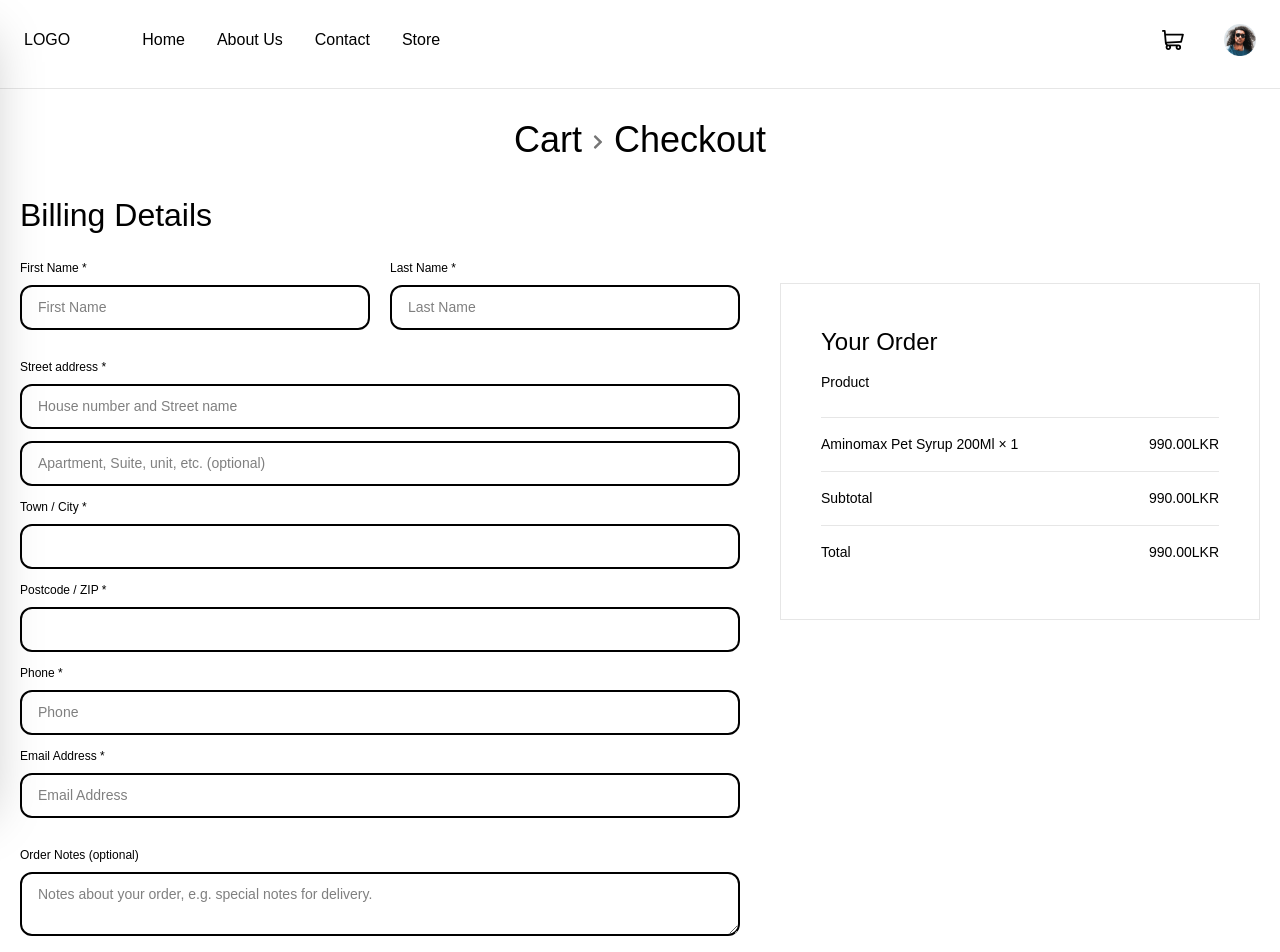
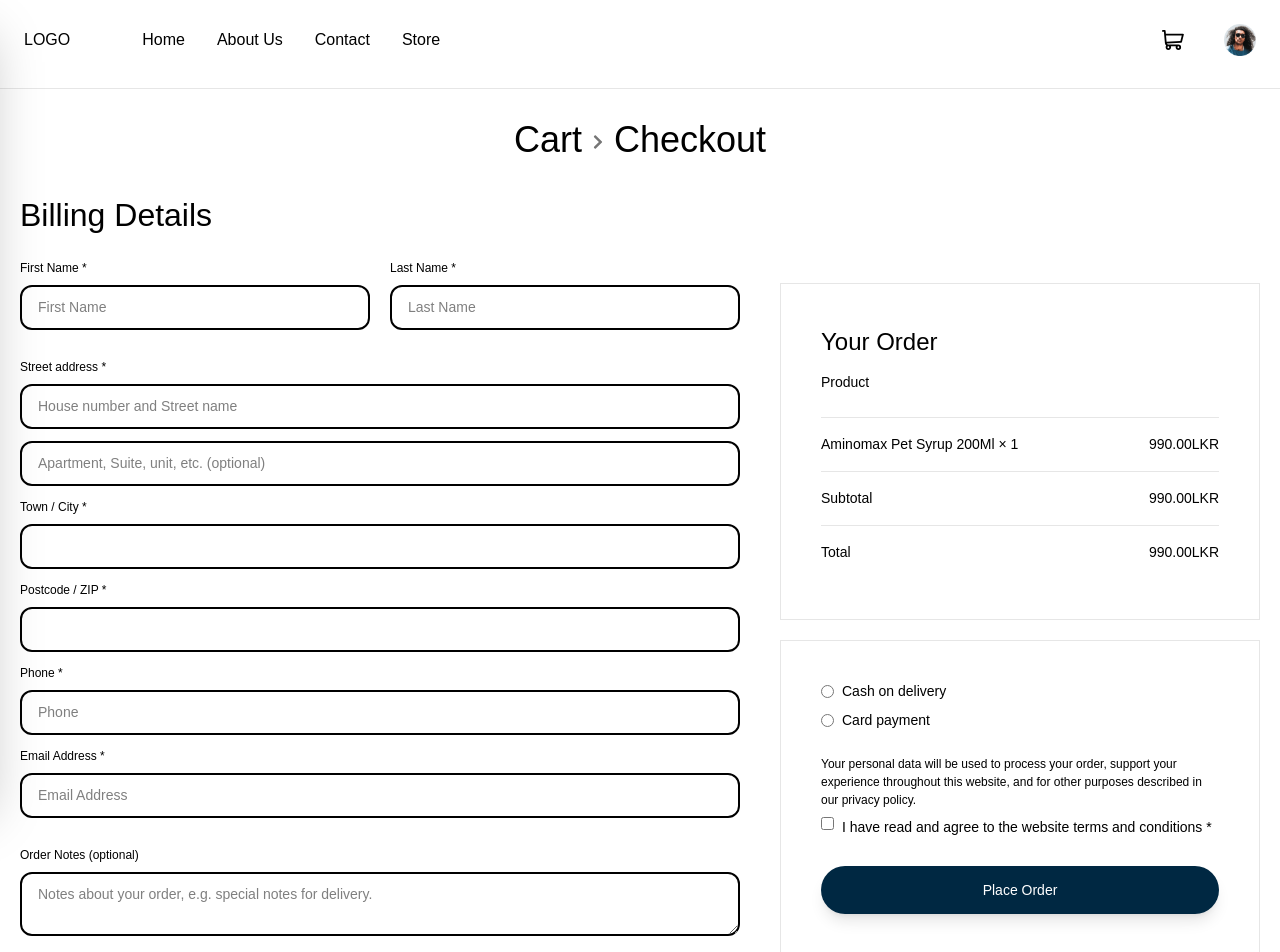
Before and after one commit to ItzNadeesH/Stray-Animal-Adoption-and-Care-Platform, a React (Create React App) app in the folder frontend/: page /checkout in a window 1280 px wide. Shown: the top 952 px of the page. Built offline with nearby package versions, Linux system fonts and the light colour scheme; the HTML template or start-up script is replaced by a standard one.

Commit message:
Create payment method component

```diff
--- /dev/null
+++ b/frontend/src/components/checkout/PaymentMethod.js
@@ -0,0 +1,53 @@
+import React from 'react';
+
+const PaymentMethod = () => {
+  return (
+    <>
+      <div className="p-5 lg:p-10 mt-5 border border-[#e6e6e6]">
+        <div className="flex items-center mb-2">
+          <input
+            className="mr-2 cursor-pointer"
+            type="radio"
+            name="paymentmethod"
+            id="cash"
+          />
+          <label className="text-[14px] cursor-pointer" htmlFor="cash">
+            Cash on delivery
+          </label>
+        </div>
+        <div className="flex items-center">
+          <input
+            className="mr-2 cursor-pointer"
+            type="radio"
+            name="paymentmethod"
+            id="card"
+          />
+          <label className="text-[14px] cursor-pointer" htmlFor="card">
+            Card payment
+          </label>
+        </div>
+        <p className="text-[12px] mt-6 mb-2">
+          Your personal data will be used to process your order, support your
+          experience throughout this website, and for other purposes described
+          in our privacy policy.
+        </p>
+        <div className="flex">
+          <input
+            className="mr-2 mb-5 cursor-pointer"
+            type="checkbox"
+            name="terms"
+            id="terms"
+          />
+          <label className="text-[14px] cursor-pointer" htmlFor="terms">
+            I have read and agree to the website terms and conditions *
+          </label>
+        </div>
+        <button className="mt-4 text-[14px] mx-auto block bg-cyan-blue text-[#ffffff] shadow-lg w-full h-[48px] rounded-full hover:bg-[#000000] transition">
+          Place Order
+        </button>
+      </div>
+    </>
+  );
+};
+
+export default PaymentMethod;
--- a/frontend/src/pages/Checkout.js
+++ b/frontend/src/pages/Checkout.js
@@ -2,6 +2,7 @@ import Layout from './Layout';
 import OrderDetails from '../components/checkout/OrderDetails';
 import { FaChevronRight } from 'react-icons/fa';
 import CheckoutForm from '../components/checkout/CheckoutForm';
+import PaymentMethod from '../components/checkout/PaymentMethod';
 
 const Checkout = () => {
   return (
@@ -15,8 +16,9 @@ const Checkout = () => {
           </h1>
           <div className="lg:flex gap-10">
             <CheckoutForm />
-            <div className="lg:mt-[92px] lg:max-w-[480px] grow">
+            <div className="lg:mt-[92px] lg:max-w-[480px] mb-8 grow">
               <OrderDetails />
+              <PaymentMethod />
             </div>
           </div>
         </div>
```
